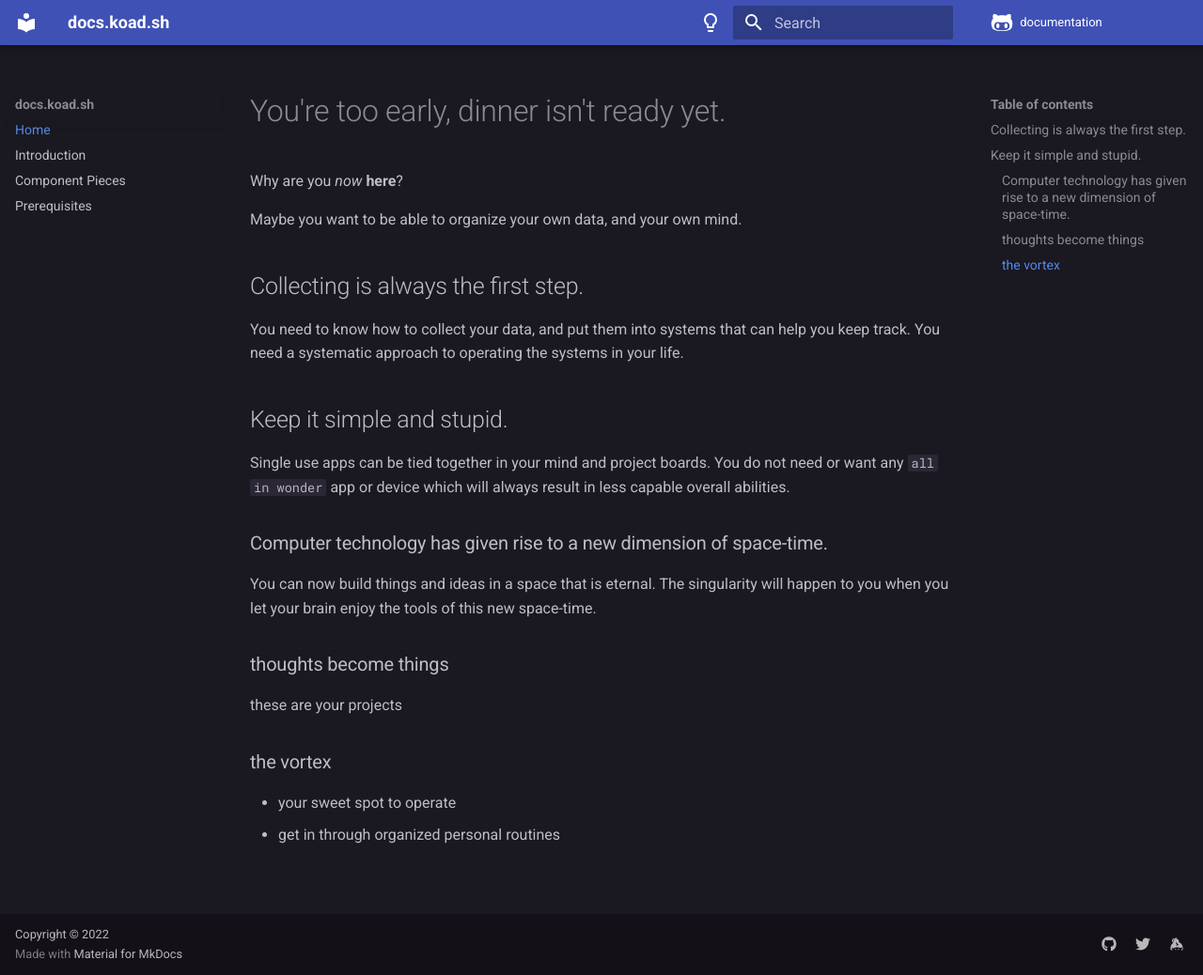
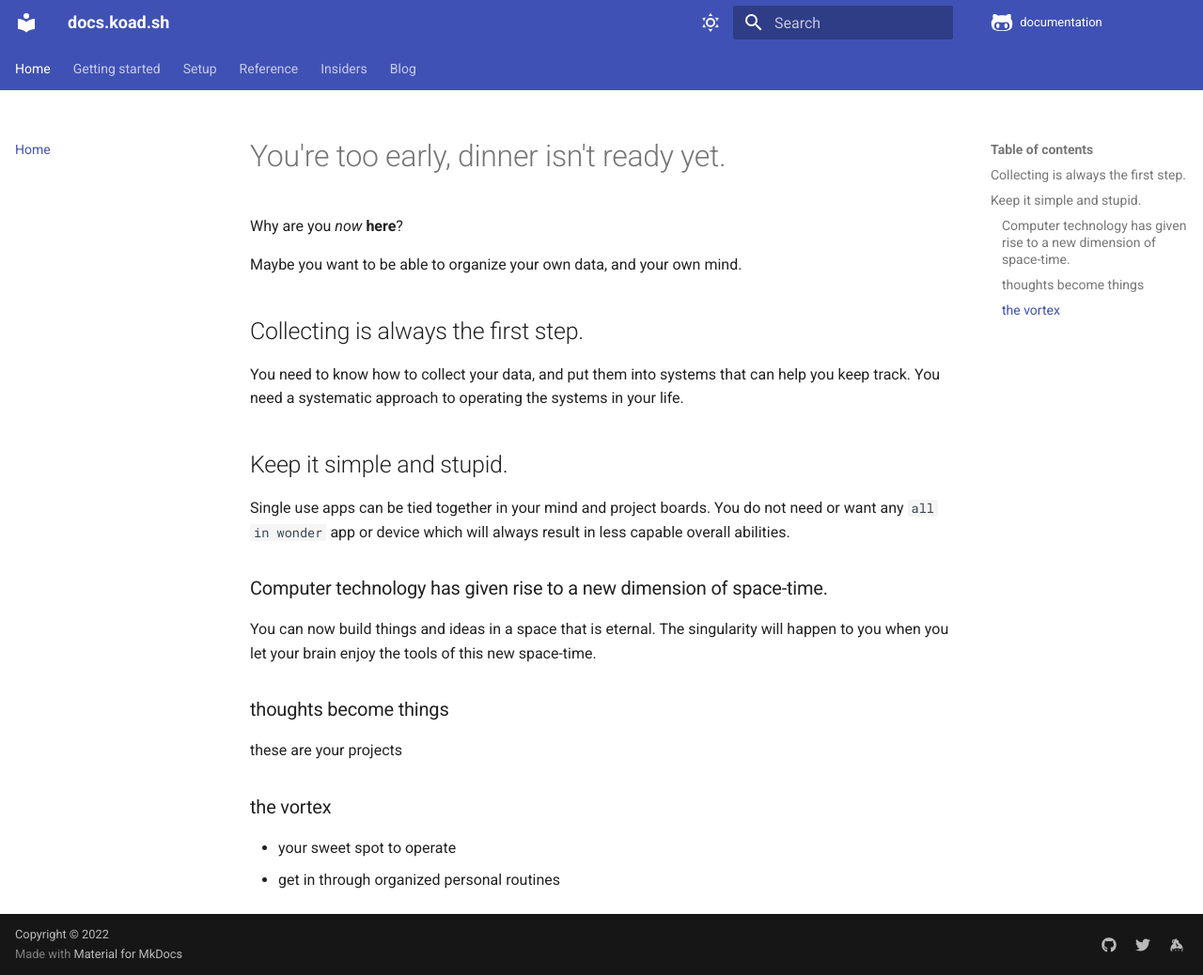
Before and after one commit to koad/documentation, an MkDocs documentation site: the page built from src/index.md, in a window 1280 px wide and 1038 px high. Shown: the whole window at 94% size. Built offline with MkDocs 1.6.1 and Material for MkDocs 9.7.7, drawn with Linux system fonts in a browser that asks for light colours; comment, search, counter and statistics services are not loaded.

Commit message:
more style added

```diff
--- a/mkdocs.yml
+++ b/mkdocs.yml
@@ -38,10 +38,10 @@ theme:
     # - header.autohide
     # - navigation.expand
     - navigation.indexes
-    # - navigation.instant
+    - navigation.instant
     - navigation.sections
-    # - navigation.tabs
-    - navigation.tabs.sticky
+    - navigation.tabs
+    # - navigation.tabs.sticky
     - navigation.top
     - navigation.tracking
     - search.highlight
@@ -49,14 +49,18 @@ theme:
     - search.suggest
     # - toc.integrate
   palette:
-    - scheme: slate
+    - media: "(prefers-color-scheme: light)"
+      scheme: default
+      accent: koad
       toggle:
-        icon: material/lightbulb-outline
+        icon: material/weather-sunny
+        name: Switch to dark mode
+    - media: "(prefers-color-scheme: dark)"
+      scheme: slate
+      accent: koad-dark
+      toggle:
+        icon: material/weather-night
         name: Switch to light mode
-    - scheme: default
-      toggle:
-        icon: material/lightbulb
-        name: Switch to dark mode
   font:
     text: Roboto
     code: Roboto Mono
@@ -79,6 +83,18 @@ extra:
 
 nav:
   - Home: index.md
-  - Introduction: introduction.md
-  - Component Pieces: components/README.md
-  - Prerequisites: prerequisites/README.md
+  - Getting started:
+    - Introduction: introduction.md
+    - Component Pieces: components/README.md
+    - Prerequisites: prerequisites/README.md
+    - Year Zero: year-zero.md
+  - Setup:
+    - Ensuring data privacy: setup/ensuring-data-privacy.md
+  - Reference:
+    - reference/index.md
+  - Insiders:
+    - insiders/index.md
+  - Blog:
+    - blog/index.md
+    - 2022:
+      - blog/2022-March-13th-upstart.md
```
